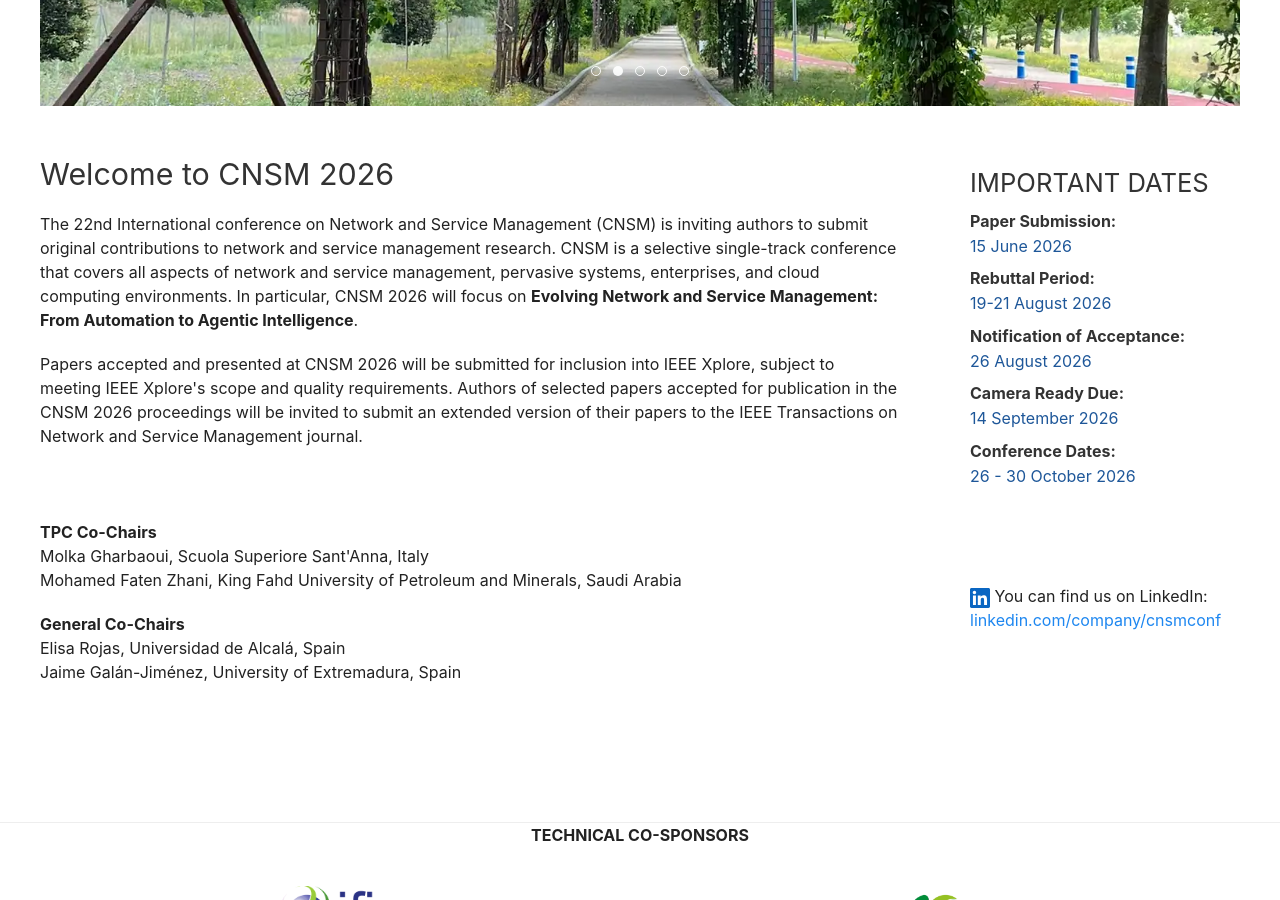
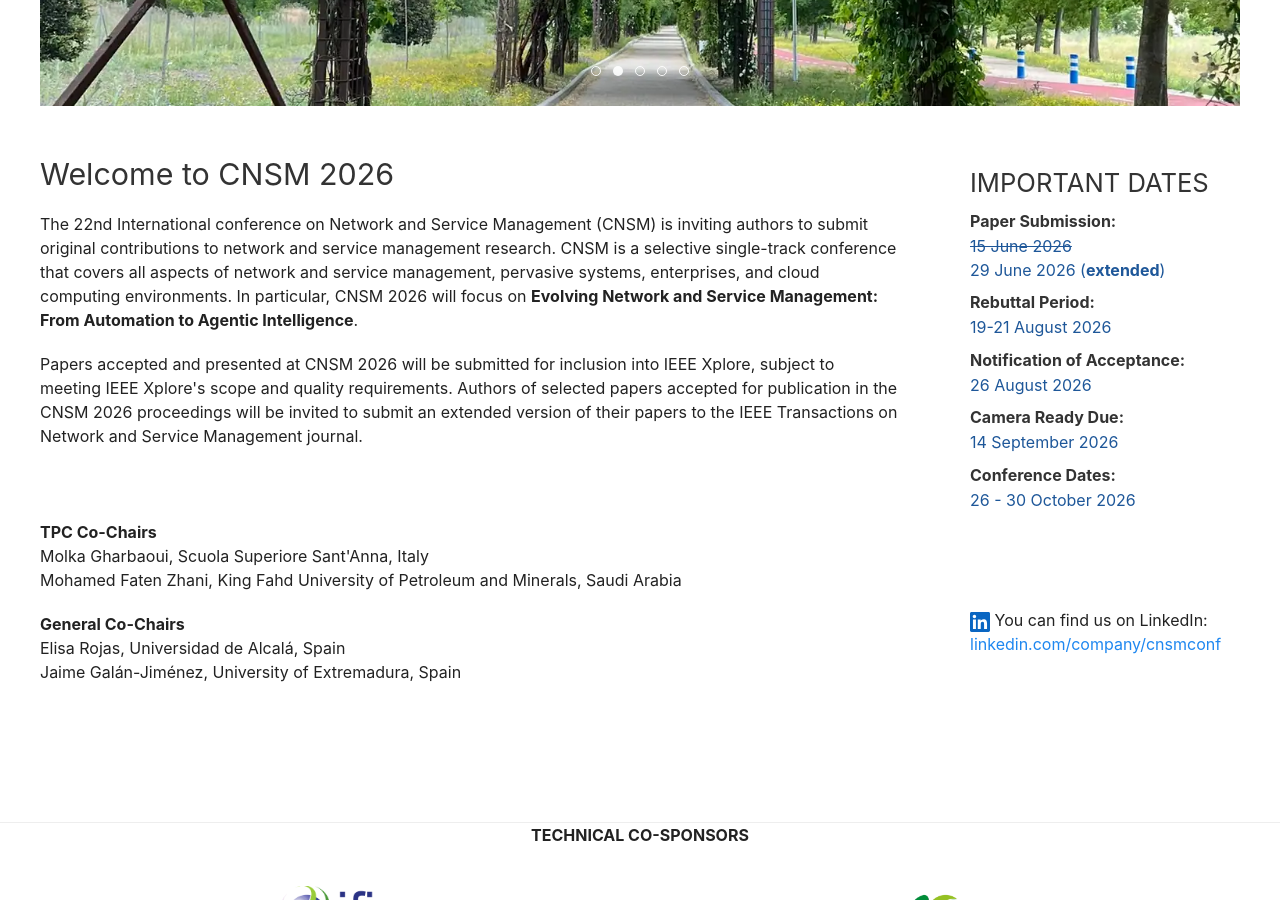
Before and after one commit to stuartclayman/cnsm-2026-website, a Jekyll site: the page built from index.html, in a window 1280 px wide and 900 px high, scrolled down 533 px. Built offline with Jekyll 4.4.1, drawn with Linux system fonts in a browser that asks for light colours; nearby versions of some CDN libraries.

Commit message:
Updated CfP

```diff
--- a/cfp.html
+++ b/cfp.html
@@ -4,13 +4,13 @@ title: Call for Papers
 ---
 
          <h1>Call for Papers</h1>
-          <p>Please download the CNSM CFP flyer here: <a target="_cfp" href="files/cnsm2026-cfp-flyer.pdf"><img width="24" height="24" src="images/pdflogo.png"></a>
+          <p>Please download the CNSM CFP flyer here: <a target="_cfp" href="files/cnsm2026-flyer-extended.pdf"><img width="24" height="24" src="images/pdflogo.png"></a>
           </p>
 
           <h3>Important Dates</h3>
           <p>
             <!-- <strong>Paper Registration</strong>: 16 July 2023<br> -->
-            <strong>Paper Submission</strong>: 15 June 2026<br>
+            <strong>Paper Submission</strong>: <s>15 June 2026</s>  29 June 2026 (<b>extended</b>)<br>
             <strong>Rebuttal Period</strong>: 19-21 August 2026<br>
             <strong>Acceptance Notification</strong>: 26 August 2026<br>
             <strong>Camera Ready</strong>: 14 September 2026<br>
--- a/index.html
+++ b/index.html
@@ -53,7 +53,8 @@ title: Home
         -->
 
         <h5>Paper Submission:</h5>
-        <span class="cn-blue">15 June 2026</span>
+        <span class="cn-blue"><s>15 June 2026</s><br>
+        29 June 2026 (<b>extended</b>)</span>
 
         <h5>Rebuttal Period:</h5>
         <span class="cn-blue">19-21 August 2026</span>
```
Also changed, not shown: 1 other file.
